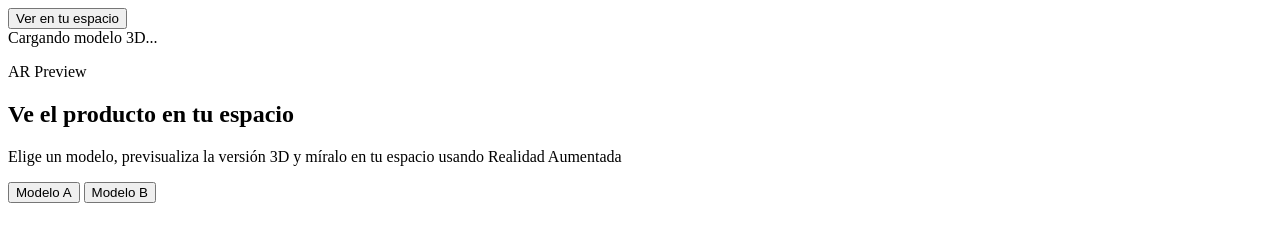
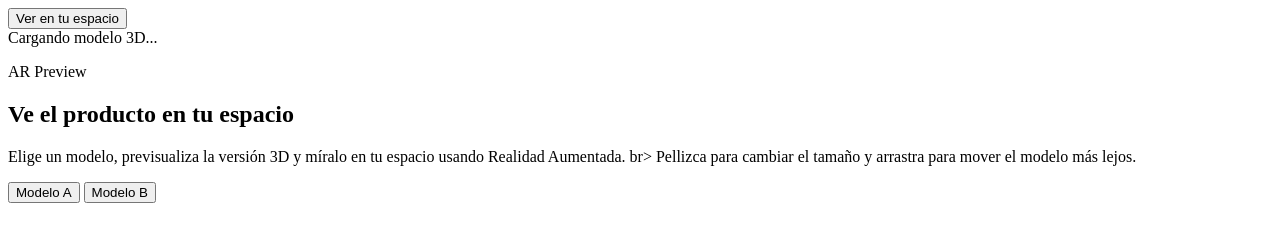
Before and after one commit to marianetion/ar-test, a plain HTML site: page index.html in a window 1280 px wide. Drawn offline with Linux system fonts and the light colour scheme; some packages are replaced by stand-ins of ours; a script that the page names is missing.

Commit message:
Update index.html

```diff
--- a/index.html
+++ b/index.html
@@ -48,7 +48,7 @@
           <h1>Ve el producto en tu espacio </h1>
 
           <p class="description">
-            Elige un modelo, previsualiza la versión 3D y míralo en tu espacio usando Realidad Aumentada
+            Elige un modelo, previsualiza la versión 3D y míralo en tu espacio usando Realidad Aumentada. </>br> Pellizca para cambiar el tamaño y arrastra para mover el modelo más lejos.
           </p>
 
           <div class="options" aria-label="Product model options">
```
